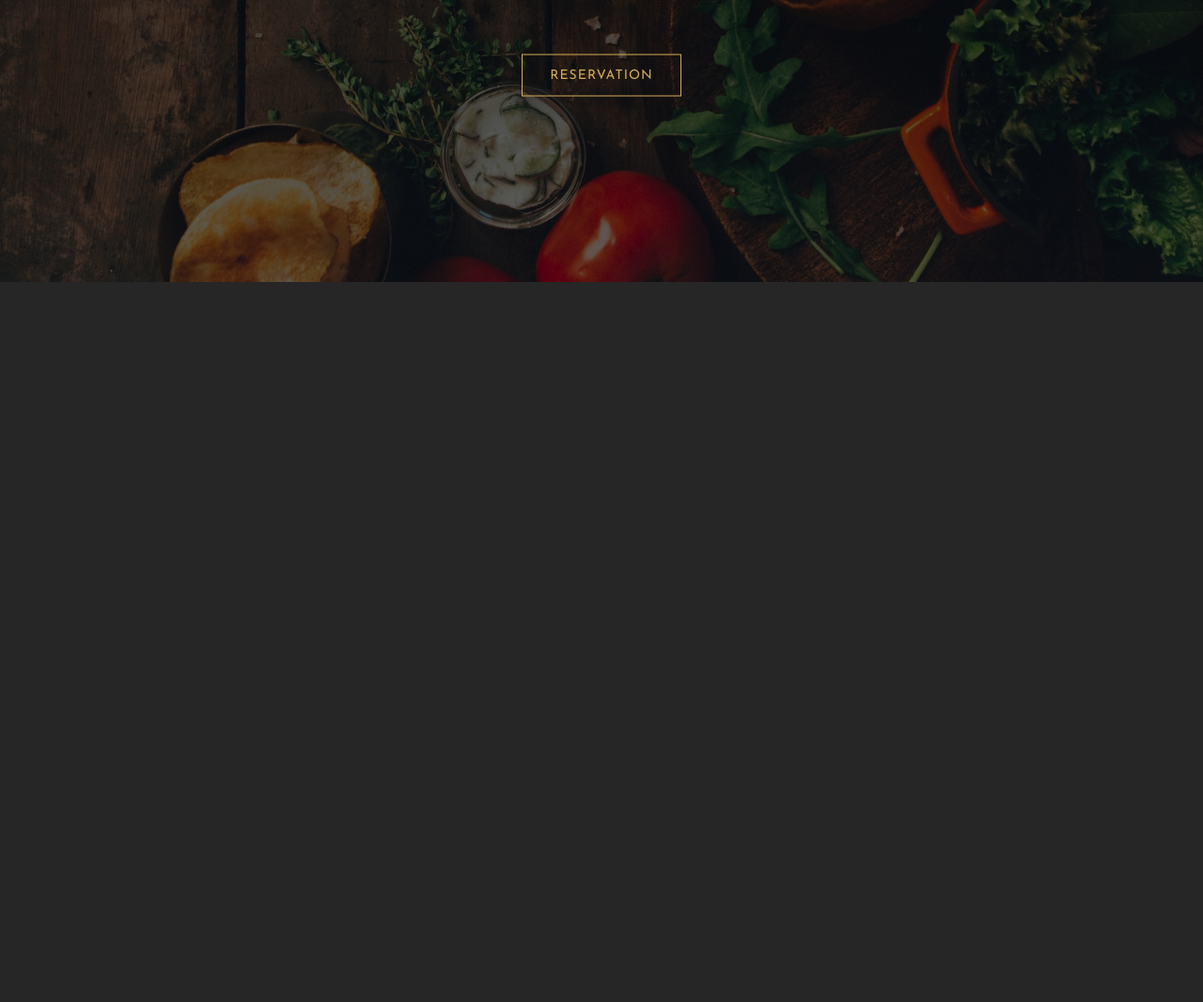
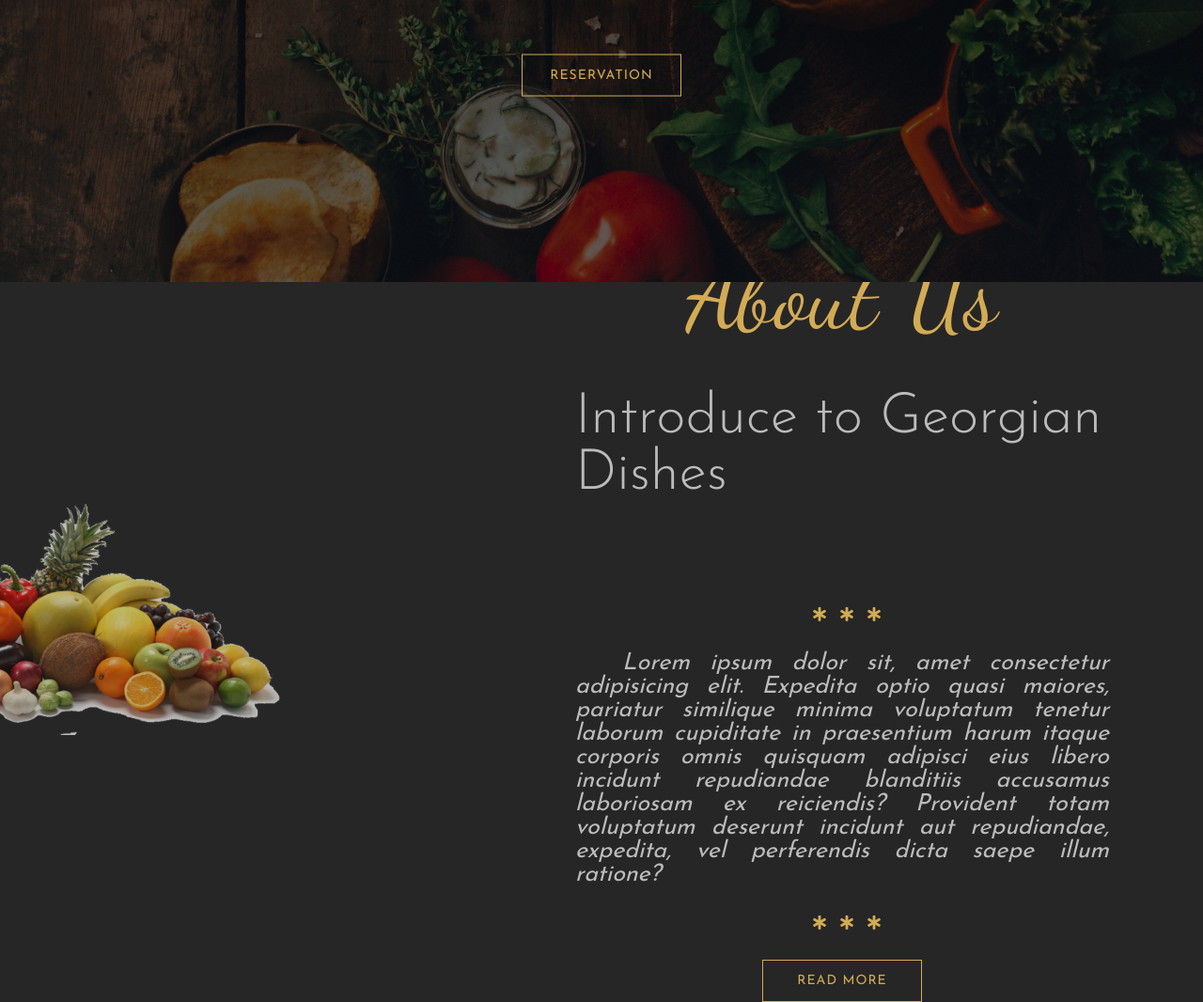
Before and after one commit to Lwmeek/georgia-restaurant, a website: page index.html in a window 1280 px wide. Shown: the part 500-1566 px from the top of the page at 94% size. Before the commit the page ends 800 px from the top, so only its background shows below. Drawn offline with nearby package versions, Linux system fonts and the light colour scheme.

Commit message:
Creating about us section

```diff
--- a/index.html
+++ b/index.html
@@ -33,5 +33,35 @@
 			</div>
 		</header>
 		<!--End of Header-->
+		<!--About Us-->
+		<secttion class="about-us">
+			<div class="about-us-left">
+				<img src="images/about-us-img.png" alt="food" />
+			</div>
+			<div class="about-us-right">
+				<h1 class="main-heading">About Us</h1>
+				<h3 class="sub-heading">Introduce to Georgian Dishes</h3>
+				<div class="stars">
+					<i class="fas fa-star-of-life star"></i>
+					<i class="fas fa-star-of-life star"></i>
+					<i class="fas fa-star-of-life star"></i>
+				</div>
+				<p class="description">
+					Lorem ipsum dolor sit, amet consectetur adipisicing elit. Expedita
+					optio quasi maiores, pariatur similique minima voluptatum tenetur
+					laborum cupiditate in praesentium harum itaque corporis omnis quisquam
+					adipisci eius libero incidunt repudiandae blanditiis accusamus
+					laboriosam ex reiciendis? Provident totam voluptatum deserunt incidunt
+					aut repudiandae, expedita, vel perferendis dicta saepe illum ratione?
+				</p>
+				<div class="stars">
+					<i class="fas fa-star-of-life star"></i>
+					<i class="fas fa-star-of-life star"></i>
+					<i class="fas fa-star-of-life star"></i>
+				</div>
+				<button class="main-btn" type="button">Read more</button>
+			</div>
+		</secttion>
+		<!--End of About Us-->
 	</body>
 </html>
--- a/scss/_layout.scss
+++ b/scss/_layout.scss
@@ -17,3 +17,50 @@
 		@include centering(50%);
 	}
 }
+.about-us {
+	height: 90vh;
+	display: flex;
+	align-items: center;
+
+	&-left {
+		width: 40%;
+		position: relative;
+		left: -200px;
+
+		img {
+			width: 100%;
+			opacity: 0.7;
+		}
+	}
+
+	&-right {
+		width: 60%;
+		display: flex;
+		flex-direction: column;
+		align-items: center;
+		padding: 0 100px;
+		box-sizing: border-box;
+
+		.stars {
+			margin: 30px 0;
+		}
+
+		.star {
+			font-size: 15px;
+			color: $color-primary;
+			margin-left: 10px;
+		}
+
+		.description {
+			font-family: $font-josefinSans;
+			font-size: 25px;
+			font-style: italic;
+			color: $color-secondary;
+			text-align: justify;
+
+			&::first-letter {
+				padding-left: 50px;
+			}
+		}
+	}
+}
```
Also changed, not shown: css/main.css.
